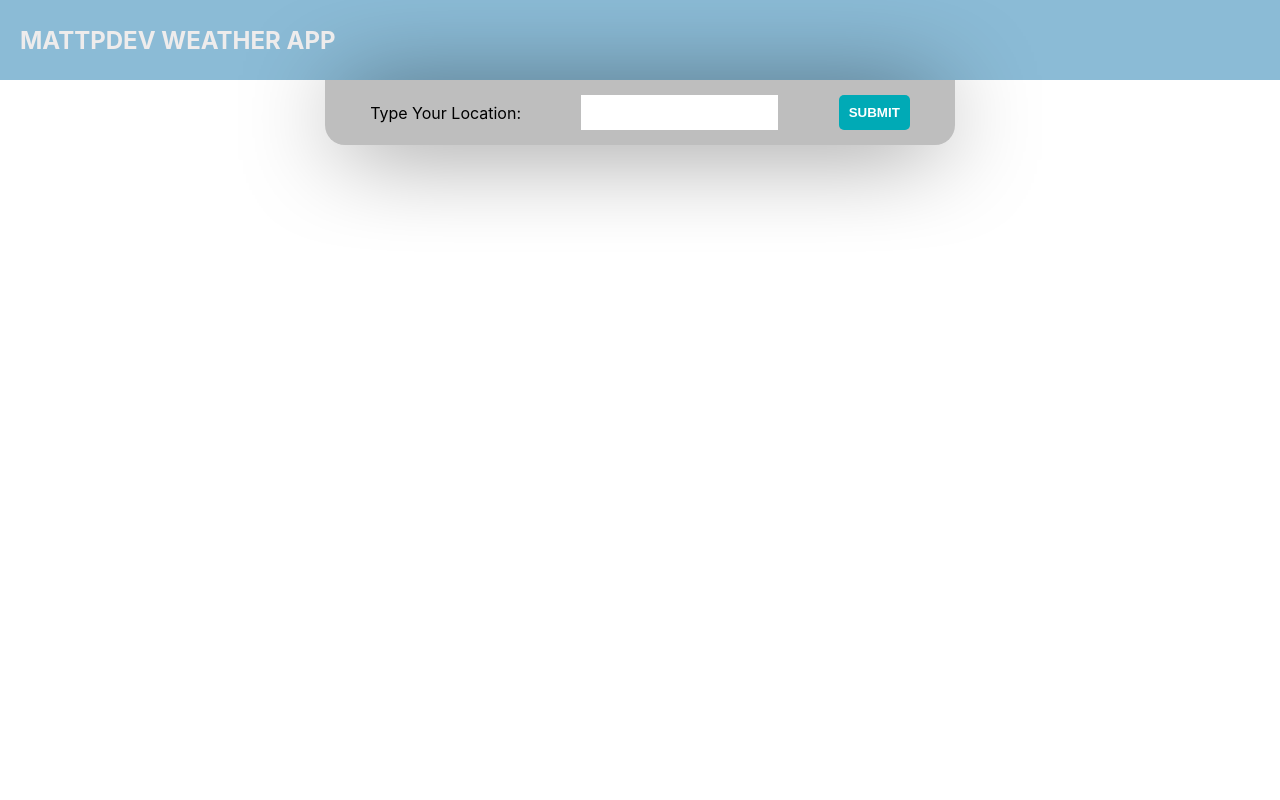
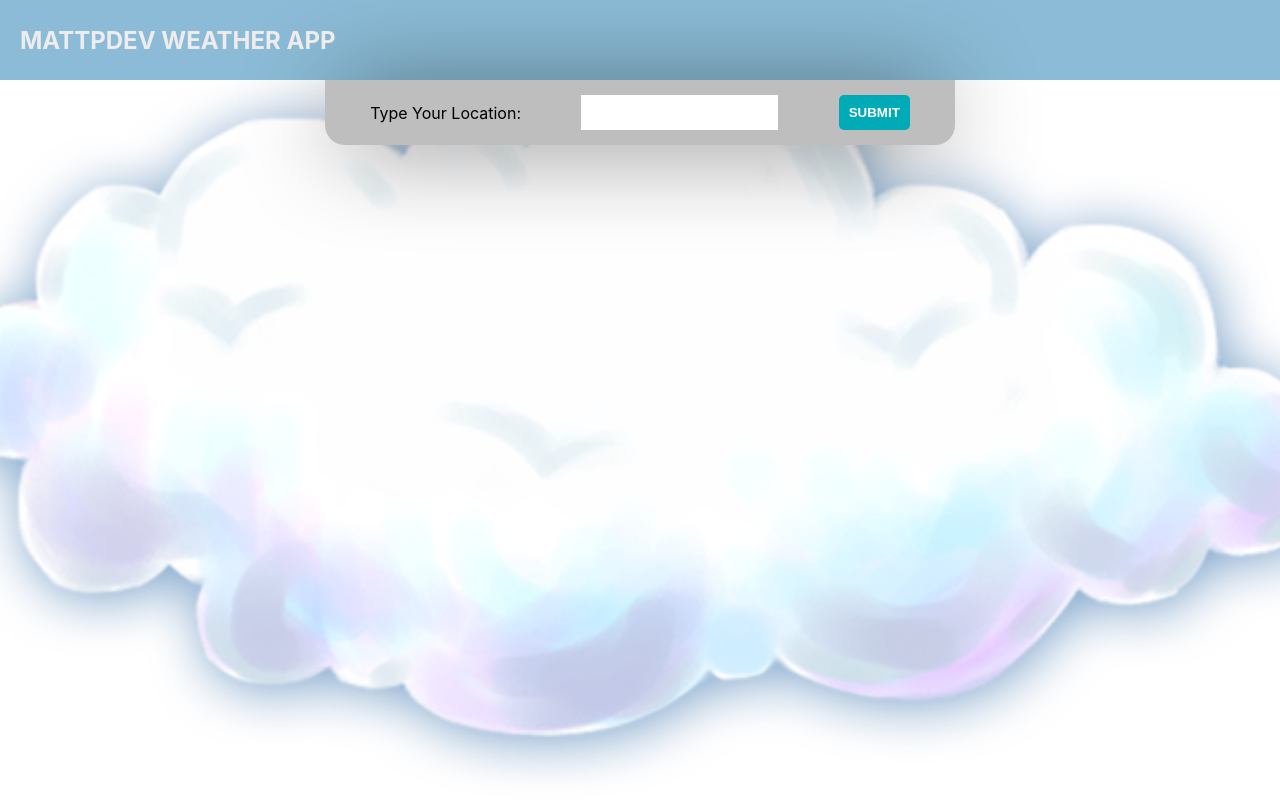
Before and after one commit to MatthewPalmer9/weather-app, a React (Create React App) app: page / in a window 1280 px wide. Built offline with nearby package versions, Linux system fonts and the light colour scheme.

Commit message:
Updating styling to remove outlines on focus & added a background cloud

```diff
--- a/src/App.css
+++ b/src/App.css
@@ -1,5 +1,12 @@
+.app-container {
+  background: url('./cloud.png') center center no-repeat;
+  background-size: cover;
+  height: 100vh;
+}
+
 button {
   border: none;
+  outline: none;
   border-radius: 5px;
   background-color: rgb(0, 170, 182);
   font-weight: bold;
@@ -65,6 +72,7 @@ hr {
 .input-container input {
   padding: 5px 10px 5px 10px;
   border: none;
+  outline: none;
 }
 
 .location {
```
Also changed, not shown: src/cloud.png (added).
